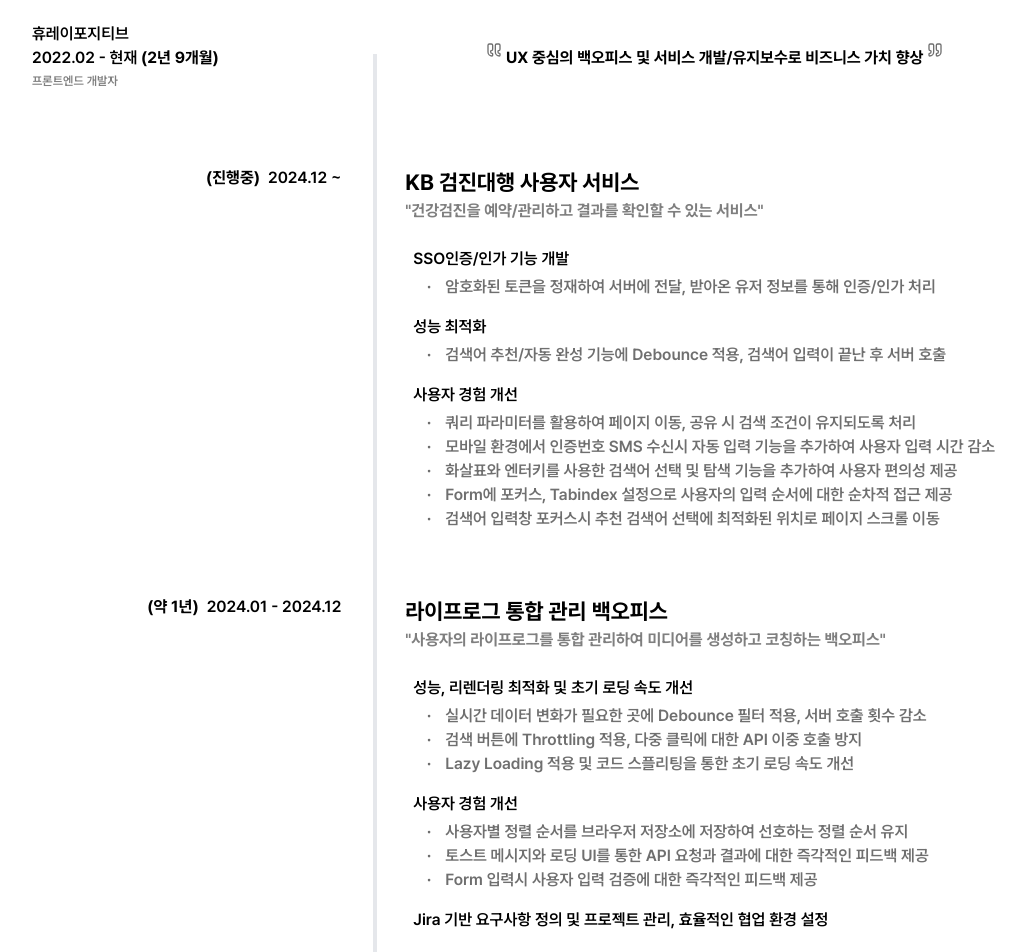
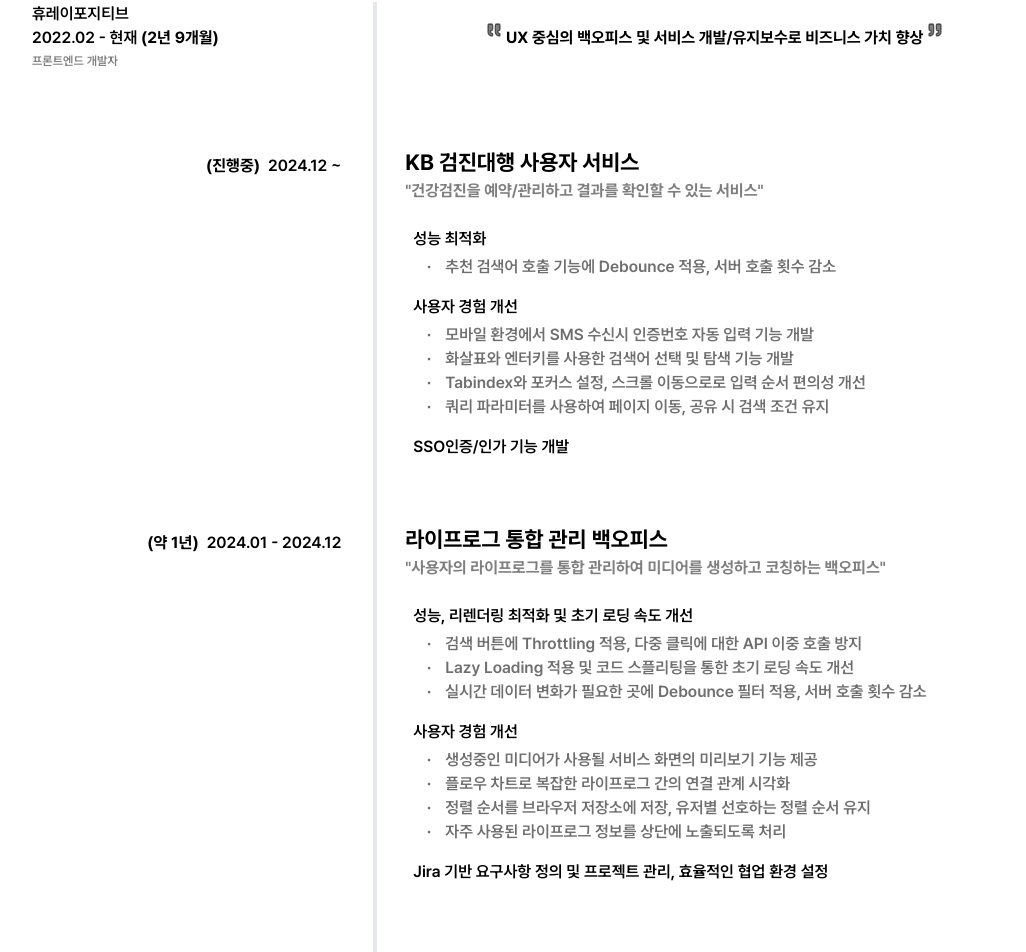
Before and after one commit to LeeKwang-min/kwangmin-portfolio, a Next.js app: page /resume in a window 1280 px wide. Shown: the part 722-1674 px from the top of the page, without its empty margins (96-1122 px from the left). Built offline with nearby package versions, Linux system fonts and the light colour scheme.

Commit message:
[수정] Work Experience 내용 수정

```diff
--- a/src/app/resume/_components/Experience/Experience.tsx
+++ b/src/app/resume/_components/Experience/Experience.tsx
@@ -37,17 +37,23 @@
               <Quote
                 size={16}
                 color="#00000090"
-                className="h-10 transform scale-x-[-1]"
+                fill="#00000080"
+                className="h-10 transform scale-x-[-1] border-none"
               />
               {`UX 중심의 백오피스 및 서비스 개발/유지보수로 비즈니스 가치 향상`}
-              <Quote size={16} color="#00000090" className="h-10" />
+              <Quote
+                size={16}
+                color="#00000090"
+                fill="#00000080"
+                className="h-10 border-none"
+              />
             </p>
           </div>
         </div>
 
         {/* KB 검진 대행 사용자 서비스 */}
         <div className="flex flex-col md:flex-row">
-          <div className="w-full md:w-1/3 mb-4 md:mb-0 flex justify-end pr-8">
+          <div className="w-full md:w-1/3 mb-4 md:mb-0 flex justify-end pr-8 pt-2">
             <h4 className="font-semibold flex justify-end w-full gap-2">
               <span className="font-bold">{`(진행중)`}</span>
               2024.12 ~
@@ -64,24 +70,12 @@
             </div>
             <div className="flex flex-col gap-4 pl-2">
               <div className="flex flex-col gap-1">
-                <span className="font-semibold">SSO인증/인가 기능 개발</span>
-                <ul className="pl-2">
-                  <li className="flex gap-2 items-center">
-                    <Dot size={16} color="#00000090" />
-                    <span className="text-[#00000090] font-semibold">
-                      {`암호화된 토큰을 정재하여 서버에 전달, 받아온 유저 정보를 통해 인증/인가 처리`}
-                    </span>
-                  </li>
-                </ul>
-              </div>
-
-              <div className="flex flex-col gap-1">
                 <span className="font-semibold">성능 최적화</span>
                 <ul className="pl-2">
                   <li className="flex gap-2 items-center">
                     <Dot size={16} color="#00000090" />
                     <span className="text-[#00000090] font-semibold">
-                      {`검색어 추천/자동 완성 기능에 Debounce 적용, 검색어 입력이 끝난 후 서버 호출`}
+                      {`추천 검색어 호출 기능에 Debounce 적용, 서버 호출 횟수 감소`}
                     </span>
                   </li>
                 </ul>
@@ -93,34 +87,32 @@
                   <li className="flex gap-2 items-center">
                     <Dot size={16} color="#00000090" />
                     <span className="text-[#00000090] font-semibold">
-                      {`쿼리 파라미터를 활용하여 페이지 이동, 공유 시 검색 조건이 유지되도록 처리`}
+                      {`모바일 환경에서 SMS 수신시 인증번호 자동 입력 기능 개발`}
                     </span>
                   </li>
                   <li className="flex gap-2 items-center">
                     <Dot size={16} color="#00000090" />
                     <span className="text-[#00000090] font-semibold">
-                      {`모바일 환경에서 인증번호 SMS 수신시 자동 입력 기능을 추가하여 사용자 입력 시간 감소`}
+                      {`화살표와 엔터키를 사용한 검색어 선택 및 탐색 기능 개발`}
                     </span>
                   </li>
                   <li className="flex gap-2 items-center">
                     <Dot size={16} color="#00000090" />
                     <span className="text-[#00000090] font-semibold">
-                      {`화살표와 엔터키를 사용한 검색어 선택 및 탐색 기능을 추가하여 사용자 편의성 제공`}
+                      {`Tabindex와 포커스 설정, 스크롤 이동으로로 입력 순서 편의성 개선`}
                     </span>
                   </li>
                   <li className="flex gap-2 items-center">
                     <Dot size={16} color="#00000090" />
                     <span className="text-[#00000090] font-semibold">
-                      {`Form에 포커스, Tabindex 설정으로 사용자의 입력 순서에 대한 순차적 접근 제공`}
-                    </span>
-                  </li>
-                  <li className="flex gap-2 items-center">
-                    <Dot size={16} color="#00000090" />
-                    <span className="text-[#00000090] font-semibold">
-                      {`검색어 입력창 포커스시 추천 검색어 선택에 최적화된 위치로 페이지 스크롤 이동`}
+                      {`쿼리 파라미터를 사용하여 페이지 이동, 공유 시 검색 조건 유지`}
                     </span>
                   </li>
                 </ul>
+              </div>
+
+              <div className="flex flex-col gap-1">
+                <span className="font-semibold">SSO인증/인가 기능 개발</span>
               </div>
             </div>
           </div>
@@ -128,7 +120,7 @@
 
         {/* 라이프로그 통합 관리 백오피스 */}
         <div className="flex flex-col md:flex-row">
-          <div className="w-full md:w-1/3 mb-4 md:mb-0 flex justify-end pr-8">
+          <div className="w-full md:w-1/3 mb-4 md:mb-0 flex justify-end pr-8 pt-2">
             <h4 className="font-semibold flex justify-end w-full gap-2">
               <span className="font-bold">{`(약 1년)`}</span>
               2024.01 - 2024.12
@@ -153,12 +145,6 @@
                   <li className="flex gap-2 items-center">
                     <Dot size={16} color="#00000090" />
                     <span className="text-[#00000090] font-semibold">
-                      {`실시간 데이터 변화가 필요한 곳에 Debounce 필터 적용, 서버 호출 횟수 감소`}
-                    </span>
-                  </li>
-                  <li className="flex gap-2 items-center">
-                    <Dot size={16} color="#00000090" />
-                    <span className="text-[#00000090] font-semibold">
                       {`검색 버튼에 Throttling 적용, 다중 클릭에 대한 API 이중 호출 방지`}
                     </span>
                   </li>
@@ -166,6 +152,12 @@
                     <Dot size={16} color="#00000090" />
                     <span className="text-[#00000090] font-semibold">
                       {`Lazy Loading 적용 및 코드 스플리팅을 통한 초기 로딩 속도 개선`}
+                    </span>
+                  </li>
+                  <li className="flex gap-2 items-center">
+                    <Dot size={16} color="#00000090" />
+                    <span className="text-[#00000090] font-semibold">
+                      {`실시간 데이터 변화가 필요한 곳에 Debounce 필터 적용, 서버 호출 횟수 감소`}
                     </span>
                   </li>
                 </ul>
@@ -177,19 +169,25 @@
                   <li className="flex gap-2 items-center">
                     <Dot size={16} color="#00000090" />
                     <span className="text-[#00000090] font-semibold">
-                      {`사용자별 정렬 순서를 브라우저 저장소에 저장하여 선호하는 정렬 순서 유지`}
+                      {`생성중인 미디어가 사용될 서비스 화면의 미리보기 기능 제공`}
                     </span>
                   </li>
                   <li className="flex gap-2 items-center">
                     <Dot size={16} color="#00000090" />
                     <span className="text-[#00000090] font-semibold">
-                      {`토스트 메시지와 로딩 UI를 통한 API 요청과 결과에 대한 즉각적인 피드백 제공`}
+                      {`플로우 차트로 복잡한 라이프로그 간의 연결 관계 시각화`}
                     </span>
                   </li>
                   <li className="flex gap-2 items-center">
                     <Dot size={16} color="#00000090" />
                     <span className="text-[#00000090] font-semibold">
-                      {`Form 입력시 사용자 입력 검증에 대한 즉각적인 피드백 제공`}
+                      {`정렬 순서를 브라우저 저장소에 저장, 유저별 선호하는 정렬 순서 유지`}
+                    </span>
+                  </li>
+                  <li className="flex gap-2 items-center">
+                    <Dot size={16} color="#00000090" />
+                    <span className="text-[#00000090] font-semibold">
+                      {`자주 사용된 라이프로그 정보를 상단에 노출되도록 처리`}
                     </span>
                   </li>
                 </ul>
@@ -206,7 +204,7 @@
 
         {/* 음식 사진 인식 애플리케이션션 */}
         <div className="flex flex-col md:flex-row">
-          <div className="w-full md:w-1/3 mb-4 md:mb-0 flex justify-end pr-8">
+          <div className="w-full md:w-1/3 mb-4 md:mb-0 flex justify-end pr-8 pt-2">
             <h4 className="font-semibold flex justify-end w-full gap-2">
               <span className="font-bold">{`(약 4개월)`}</span>
               2024.06 - 2024.09
@@ -277,7 +275,7 @@
 
         {/* 임직원 코칭 백오피스 */}
         <div className="flex flex-col md:flex-row">
-          <div className="w-full md:w-1/3 mb-4 md:mb-0 flex justify-end pr-8">
+          <div className="w-full md:w-1/3 mb-4 md:mb-0 flex justify-end pr-8 pt-2">
             <h4 className="font-semibold flex justify-end w-full gap-2">
               <span className="font-bold">{`(약 1년 4개월)`}</span>
               2023.02 - 2024.05
@@ -330,7 +328,7 @@
 
         {/* KB오케어 헬스케어 서비스 */}
         <div className="flex flex-col md:flex-row">
-          <div className="w-full md:w-1/3 mb-4 md:mb-0 flex justify-end pr-8">
+          <div className="w-full md:w-1/3 mb-4 md:mb-0 flex justify-end pr-8 pt-2">
             <h4 className="font-semibold flex justify-end w-full gap-2">
               <span className="font-bold">{`(약 11개월)`}</span>
               2022.02 - 2022.12
@@ -401,7 +399,7 @@
           </div>
         </div>
 
-        <div className="border-l-4 border-gray-200 hidden md:block absolute left-1/3 h-[calc(100%-24px)]" />
+        <div className="border-l-4 border-gray-200 hidden md:block absolute left-1/3 -top-8 h-full" />
       </div>
     </section>
   );
--- a/src/app/resume/_components/Experience/OtherExperience.tsx
+++ b/src/app/resume/_components/Experience/OtherExperience.tsx
@@ -52,7 +52,7 @@
           </div>
         </div>
 
-        <div className="border-l-4 border-gray-200 hidden md:block absolute left-1/3 h-[calc(100%-24px)]" />
+        <div className="border-l-4 border-gray-200 hidden md:block absolute left-1/3 -top-8 h-full" />
       </div>
     </section>
   );
--- a/src/app/resume/_components/Information/Information.tsx
+++ b/src/app/resume/_components/Information/Information.tsx
@@ -7,9 +7,9 @@
 } from "lucide-react";
 import Link from "next/link";
 import React from "react";
-import Image from "next/image";
 import { FaEnvelope, FaBlog, FaGithub, FaLinkedin } from "react-icons/fa";
-import LKM from "@/../public/assets/lkm.jpeg";
+// import Image from "next/image";
+// import LKM from "@/../public/assets/lkm.jpeg";
 
 const informationList = [
   {
@@ -57,7 +57,7 @@
 function Information() {
   return (
     <section className="mb-4 flex flex-col md:flex-row items-end md:items-end pb-20">
-      <div className="w-52 h-52 mb-4 md:mb-0 md:mr-8 relative">
+      {/* <div className="w-52 h-52 mb-4 md:mb-0 md:mr-8 relative">
         <Image
           src={LKM}
           alt="Profile"
@@ -65,7 +65,7 @@
           objectFit="contain"
           objectPosition="center"
         />
-      </div>
+      </div> */}
       <div className="flex gap-8">
         <div className="flex flex-col gap-4">
           <h1 className="text-3xl font-semibold pb-2">이광민</h1>
```
